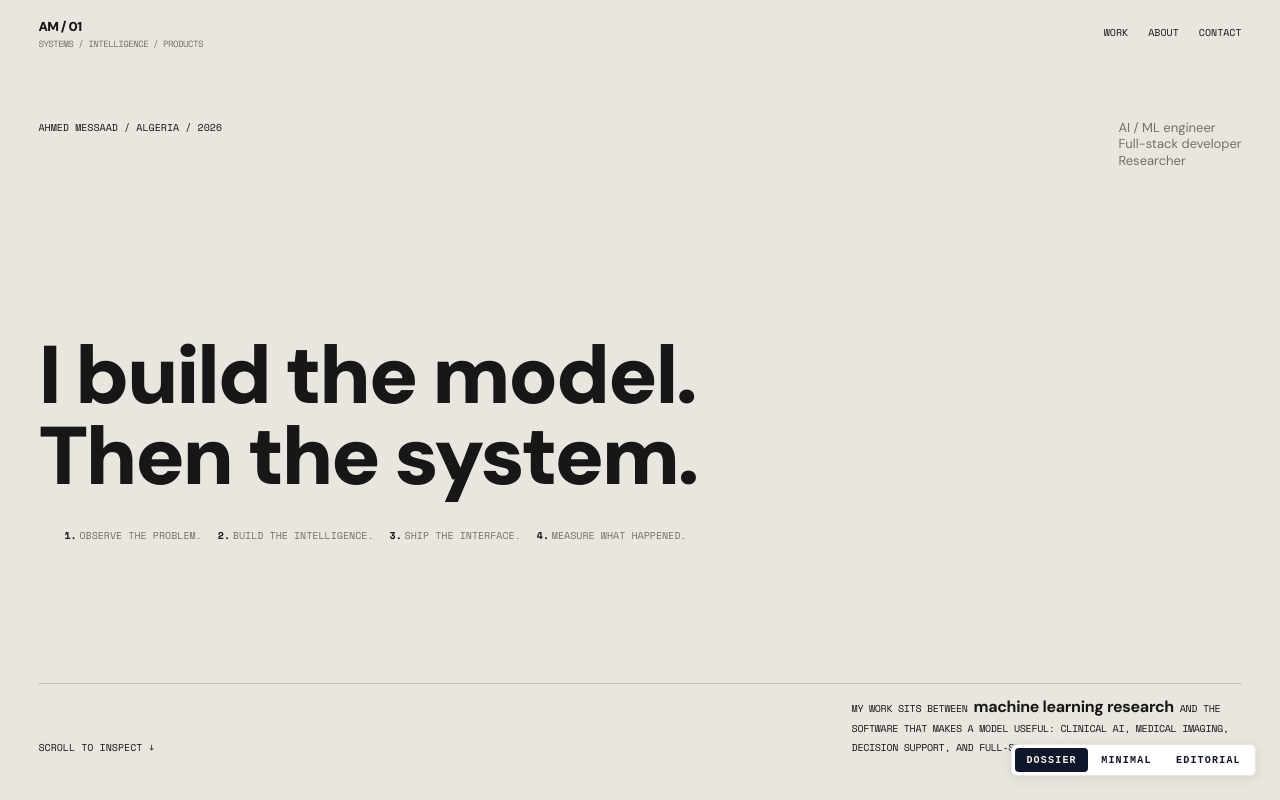
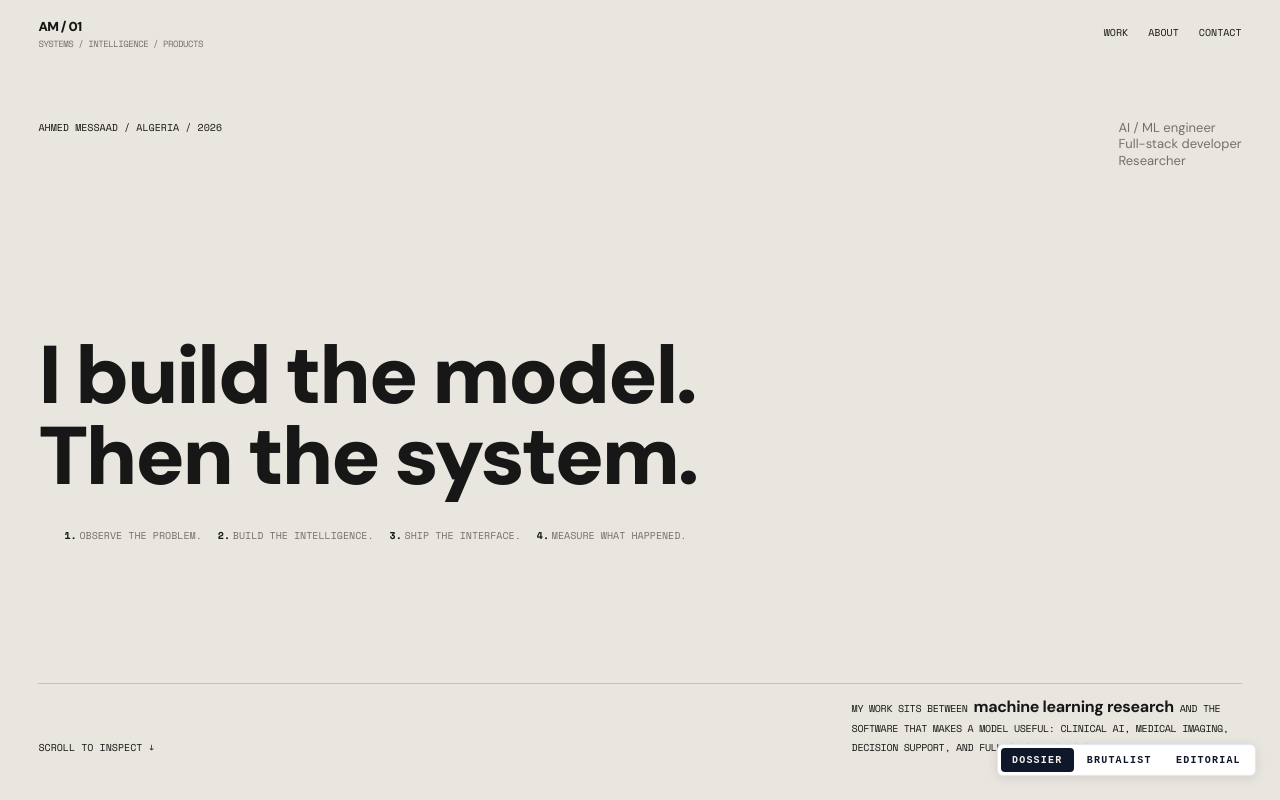
Before and after one commit to RYANX9/ahmedmessaad, a Next.js app: page / in a window 1280 px wide. Shown: the top 800 px of the page. Built offline with nearby package versions, Linux system fonts and the light colour scheme; a web font is replaced by a local one.

Commit message:
Update design-toggle.tsx

```diff
--- a/app/components/design-toggle.tsx
+++ b/app/components/design-toggle.tsx
@@ -1,10 +1,10 @@
 "use client";
 
-export type DesignMode = "dossier" | "minimal" | "editorial";
+export type DesignMode = "dossier" | "brutalist" | "editorial";
 
 const MODES: { key: DesignMode; label: string }[] = [
   { key: "dossier", label: "Dossier" },
-  { key: "minimal", label: "Minimal" },
+  { key: "brutalist", label: "Brutalist" },
   { key: "editorial", label: "Editorial" },
 ];
 
```
